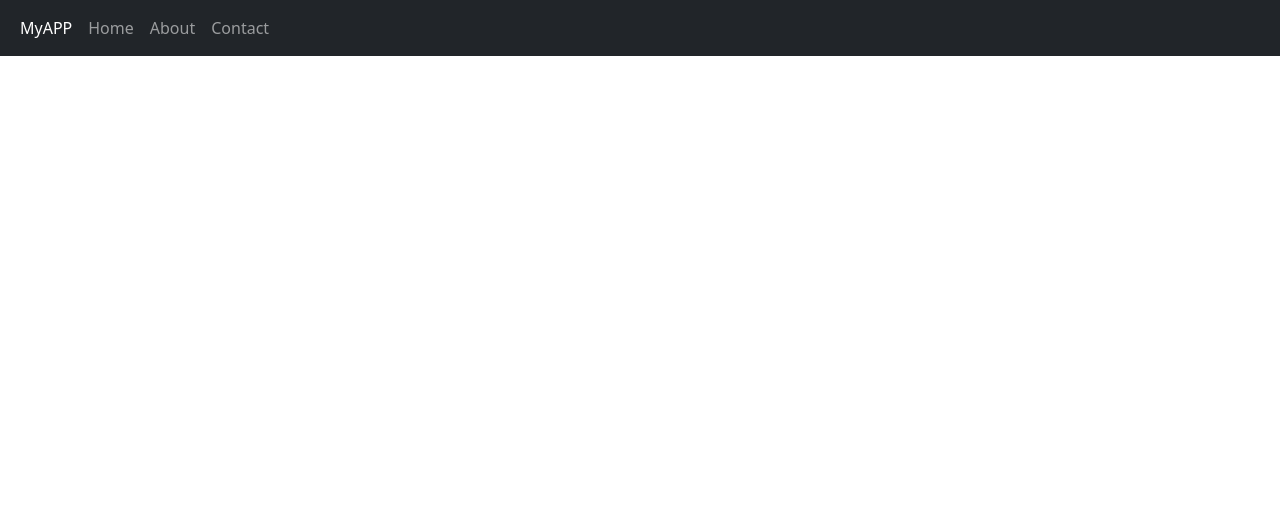
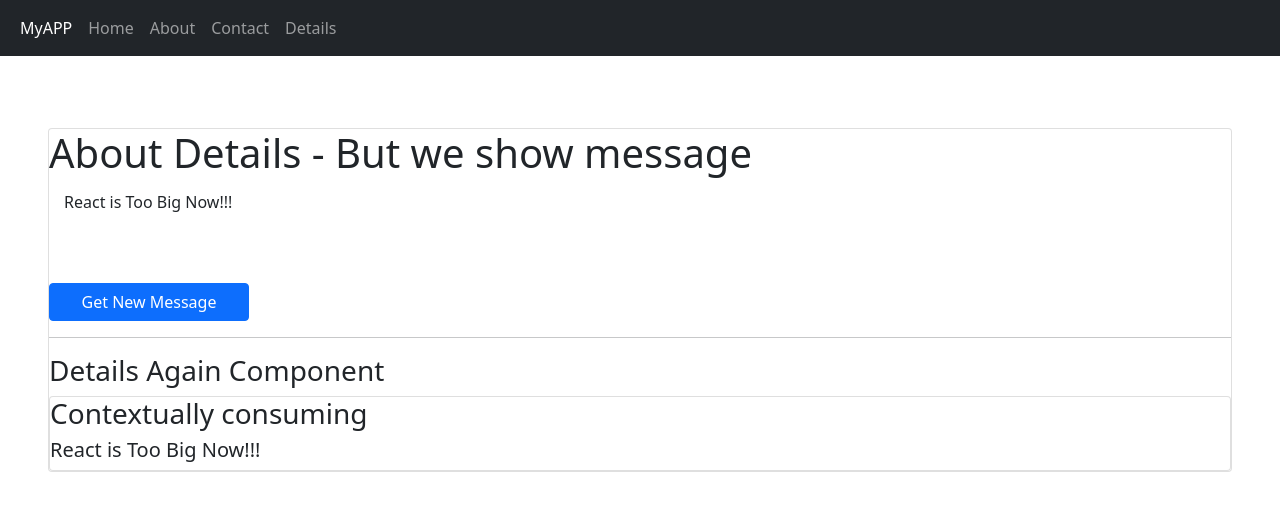
Before and after one commit to vinodh1988/sterling-routing-react, a React (Create React App) app: page /details in a window 1280 px wide. Shown: the top 510 px of the page. Built offline with nearby package versions, Linux system fonts and the light colour scheme.

Commit message:
context-commit

```diff
--- a/src/App.js
+++ b/src/App.js
@@ -3,6 +3,7 @@ import About from './Components/About'
 import Contact from './Components/Contact'
 import Home from './Components/Home'
 import './App.css';
+import Details from './Components/Details';
 const App=()=>{
     return(
   <Router>
@@ -21,6 +22,9 @@ const App=()=>{
           <li className="nav-item">
             <Link className="nav-link" to="/contact">Contact</Link>
           </li>
+          <li className="nav-item">
+            <Link className="nav-link" to="/details">Details</Link>
+          </li>
         </ul>
       </div>
     </nav>
@@ -29,6 +33,7 @@ const App=()=>{
     <Route path="/" exact component={Home}></Route>
     <Route path="/about" component={About}></Route>
     <Route path="/contact" component={Contact}></Route>
+    <Route path="/details" component={Details}></Route>
 
     </div>
     </Router>
--- a/src/Components/About.js
+++ b/src/Components/About.js
@@ -1,5 +1,6 @@
 import axios from "axios"
 import { useEffect, useState } from "react"
+import DetailsAgain from "./DetailsMore"
 import FeedbackBox from "./FeedbackBox"
 import FeedbackForm from "./FeedbackForm"
 
@@ -22,6 +23,7 @@ const About=()=>{
         <div style={{overflow: "hidden",padding: "10px"}}>
 
            <h1>About us</h1>
+         <h3>Just check IT -</h3>  <DetailsAgain></DetailsAgain>
            <div className="mt-5 p-15  text-white bg-dark rounded">
            <p>The About Us page of your website is an essential source of information for all who want to know more about your business.
            </p>
--- /dev/null
+++ b/src/Components/Details.js
@@ -0,0 +1,30 @@
+import { useContext, useState } from 'react'
+import {Context} from '../Context/context'
+import DetailsAgain from './DetailsMore'
+
+
+const Details=()=>{
+   const  {message,setMessage}=useContext(Context)
+   const [data,setData]=useState(message)
+
+   function changeMessage(){
+       setData(setMessage())
+   }
+
+   return(
+        <div className="card">
+            <h1>About Details - But we show message</h1>
+            <p>
+               {data}
+            </p>
+            <br/><br/>
+            <button className="btn btn-primary"
+            style={{width: "200px"}} onClick={changeMessage} >Get New Message</button>
+            <hr/>
+            <h3>Details Again Component</h3>
+            <DetailsAgain></DetailsAgain>
+        </div>
+    )
+}
+
+export default Details;
--- /dev/null
+++ b/src/Components/DetailsMore.js
@@ -0,0 +1,17 @@
+
+import {Context} from '../Context/context'
+
+const DetailsAgain=()=>{
+   //const  con=useContext(Context)
+
+   return(
+<div className="card">
+    <h3>Contextually consuming</h3>
+ <Context.Consumer>
+    {x=> <h5>{x.message}</h5>}
+</Context.Consumer>
+</div>
+    )
+}
+
+export default DetailsAgain;
--- a/src/Components/FeedbackBox.js
+++ b/src/Components/FeedbackBox.js
@@ -2,7 +2,7 @@
 const FeedbackBox=({feedback})=>{
     return(
 <div className="media border p-3">
-  <img src="http://localhost:8090/person.png" alt="John Doe" class="mr-3 mt-3 rounded-circle" style={{width:"60px"}}/>
+  <img src="http://localhost:8090/person.png" alt="John Doe" className="mr-3 mt-3 rounded-circle" style={{width:"60px"}}/>
   <div className="media-body">
     <h4>{feedback.name} <small><i>on {feedback.type}</i></small></h4>
     <p>{feedback.message}</p>
--- /dev/null
+++ b/src/Context/context.js
@@ -0,0 +1,24 @@
+import { createContext } from "react";
+
+export function getRandom(){
+    let messages=[
+        "React JS is super fun",
+        "React JS has Class Components",
+        "React Hooks makes life easy",
+        "Event handling can be done using action",
+        "CSS is good for the look and feel"
+    ]
+    return messages[Math.round(Math.random()*4)];
+}
+
+export const contextData={
+
+    message:"React is Too Big Now!!!",
+    setMessage: ()=> {
+        contextData.message = getRandom()
+        return contextData.message
+    }
+
+}
+
+export const Context=createContext(contextData);
```
